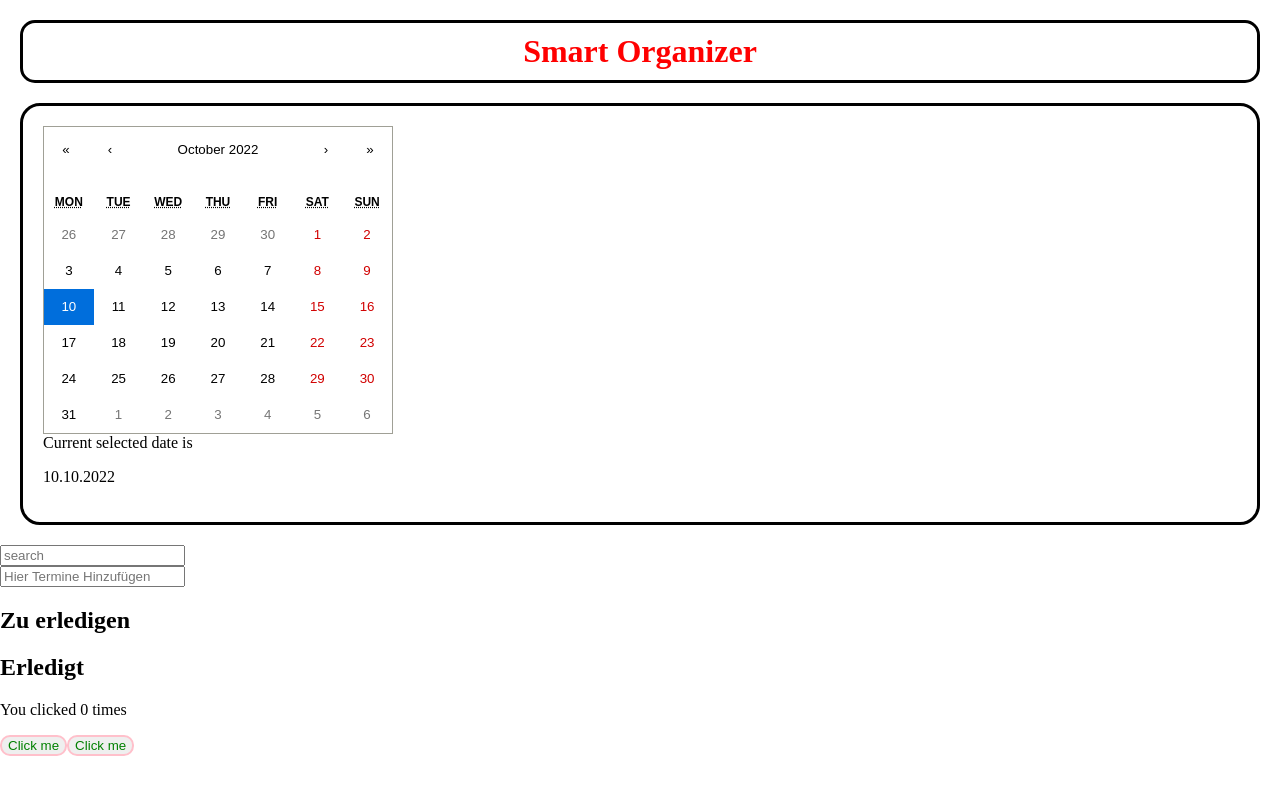
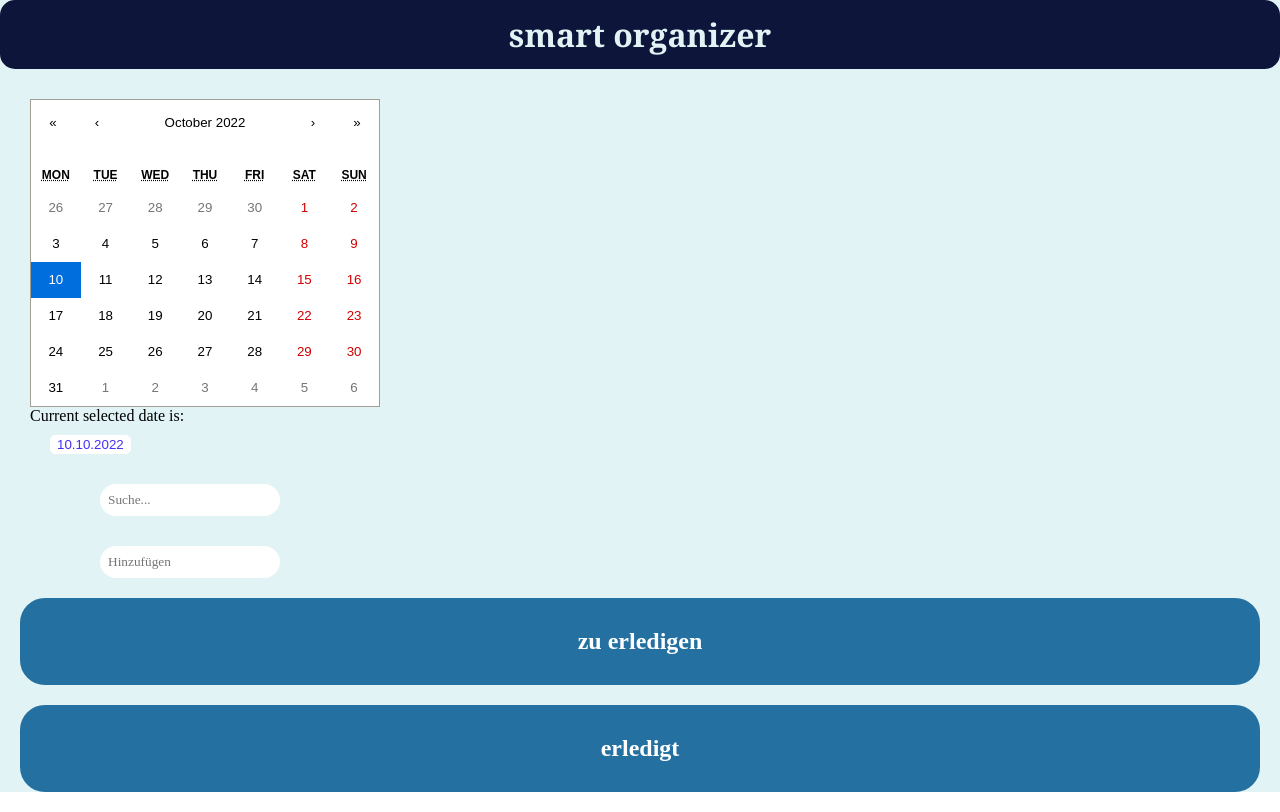
Before and after one commit to Nassir-Al/capstone-project, a Next.js app: page / in a window 1280 px wide. Built offline with nearby package versions, Linux system fonts and the light colour scheme.

Commit message:
sytling (#13)

```diff
--- a/src/components/Calendar.js
+++ b/src/components/Calendar.js
@@ -4,7 +4,10 @@ import Calendar from 'react-calendar';
 
 import 'react-calendar/dist/Calendar.css';
 
-import {CalenderContainer} from '../components/styled.components/Calender.styled';
+import {
+	CalenderContainer,
+	Calender_selected_date,
+} from '../components/styled.components/Calender.styled';
 
 export default function App() {
 	const [dateState, setDateState] = useState(new Date());
@@ -14,7 +17,10 @@ export default function App() {
 	return (
 		<CalenderContainer>
 			<Calendar value={dateState} onChange={changeDate} />
-			Current selected date is <p>{moment(dateState).format('DD.MM.YYYY')}</p>
+			Current selected date is:{' '}
+			<Calender_selected_date>
+				{moment(dateState).format('DD.MM.YYYY')}
+			</Calender_selected_date>
 		</CalenderContainer>
 	);
 }
--- a/src/components/Calender.styled.js
+++ /dev/null
@@ -1,3 +0,0 @@
-import styled from 'styled-components';
-
-export const CalenderContainer = styled.div``;
--- a/src/components/Counter.js
+++ b/src/components/Counter.js
@@ -1,14 +1,14 @@
-import {useState} from 'react';
+//import {useState} from 'react';
 
-import {Buttons} from './styled.components/Buttons.styled';
-
-export default function Example() {
-	const [count, setCount] = useState(0);
-	return (
-		<div>
-			<p>You clicked {count} times</p>
-			<Buttons onClick={() => setCount(count + 1)}>Click me</Buttons>
-			<Buttons onClick={() => setCount(count - 1)}>Click me</Buttons>
-		</div>
-	);
-}
+//import {Buttons} from './styled.components/Buttons.styled';
+//import {Card} from './styled.components/Buttons.styled';
+//export default function Example() {
+//const [count, setCount] = useState(0);
+//return (
+//<Card>
+//<p>You clicked {count} times</p>
+//<Buttons onClick={() => setCount(count + 1)}>Click me</Buttons>
+//<Buttons onClick={() => setCount(count - 1)}>Click me</Buttons>
+//</Card>
+//);
+//}
--- a/src/components/styled.components/Buttons.styled.js
+++ b/src/components/styled.components/Buttons.styled.js
@@ -1,7 +1,33 @@
 import styled from 'styled-components';
 
 export const Buttons = styled.button`
-	border: 2px solid pink;
+	margin-bottom: 50px;
+	border-radius: 5px;
+`;
+
+export const Card = styled.div`
+	margin: 20px;
+	border: 10px solid #2370a1;
+	border-radius: 25px;
+	background-color: #2370a1;
+	color: white;
+	font-family: 'Times New Roman', Times, serif;
+	text-align: center;
+`;
+export const Card_done = styled.div``;
+
+export const Todo = styled.form`
+	margin: 30px 30px;
 	border-radius: 10px;
-	color: green;
+	background-color: #c4e3f7;
 `;
+
+export const Check = styled.ul`
+	margin-right: 40px;
+	color: #0d153a;
+	font-weight: bold;
+`;
+
+export const Background = styled.div`
+	background-color: #e1f3f5;
+`;
--- a/src/components/styled.components/Calender.styled.js
+++ b/src/components/styled.components/Calender.styled.js
@@ -1,8 +1,18 @@
 import styled from 'styled-components';
 
 export const CalenderContainer = styled.div`
-	margin: 20px;
-	padding: 20px;
-	border: 3px solid black;
-	border-radius: 20px;
+	margin-top: 30px;
+	margin-left: 30px;
 `;
+
+export const Calender_selected_date = styled.button`
+	display: flex;
+	justify-content: left;
+	margin-top: 10px;
+	margin-bottom: 30px;
+	margin-left: 20px;
+	border: 1px solid white;
+	border-radius: 5px;
+	background-color: white;
+	color: #472ff7;
+`;
--- /dev/null
+++ b/src/components/styled.components/Input.styled.js
@@ -0,0 +1,21 @@
+import styled from 'styled-components';
+
+export const Input = styled.input`
+	margin-bottom: 20px;
+	margin-left: 100px;
+	padding: 5px;
+	border: 3px solid white;
+	border-radius: 20px;
+	color: #2d6cde;
+	font-family: cursive;
+`;
+
+export const Input_done = styled.input`
+	margin-top: 10px;
+	margin-left: 100px;
+	padding: 5px;
+	border: 3px solid white;
+	border-radius: 20px;
+	color: #2d6cde;
+	font-family: cursive;
+`;
--- a/src/components/styled.components/headline1.styled.js
+++ b/src/components/styled.components/headline1.styled.js
@@ -3,9 +3,11 @@ import styled from 'styled-components';
 export const Headline = styled.h1`
 	display: flex;
 	justify-content: center;
-	margin: 20px;
+	margin: 0;
 	padding: 10px;
-	border: 3px solid black;
+	border: 3px solid #0d153a;
 	border-radius: 15px;
-	color: red;
+	background-color: #0d153a;
+	color: #e1f3f5;
+	font-family: Georgia, serif;
 `;
--- a/src/components/toList.js
+++ b/src/components/toList.js
@@ -1,8 +1,8 @@
+import {Card} from './styled.components/Buttons.styled';
 import TodoItem from './todoitem';
-
 const TodoList = ({list, title, onDeleteTodo, onToggleTodo}) => {
 	return (
-		<div className="TodoListContainer">
+		<Card>
 			<h2>{title}</h2>
 
 			{list.map(todo => (
@@ -15,7 +15,7 @@ const TodoList = ({list, title, onDeleteTodo, onToggleTodo}) => {
 					onToggleTodo={onToggleTodo}
 				/>
 			))}
-		</div>
+		</Card>
 	);
 };
 export default TodoList;
--- a/src/components/todoitem.js
+++ b/src/components/todoitem.js
@@ -1,17 +1,17 @@
-import {Buttons} from '../components/styled.components/Buttons.styled';
+import {Buttons, Todo, Check} from './styled.components/Buttons.styled';
 
 const TodoItem = ({id, done, title, onToggleTodo, onDeleteTodo}) => {
 	return (
 		<div>
-			<form className="TodoItem">
+			<Todo>
 				<input checked={done} onChange={() => onToggleTodo(id)} type="checkbox" />
-				<ul>
-					<li>{title}</li>
-				</ul>
+				<Check>
+					<p>{title}</p>
+				</Check>
 				<Buttons type="button" onClick={() => onDeleteTodo(id)}>
-					Löschen
+					Delete
 				</Buttons>
-			</form>
+			</Todo>
 		</div>
 	);
 };
--- a/src/pages/index.js
+++ b/src/pages/index.js
@@ -2,8 +2,9 @@ import {useState} from 'react';
 import {v4 as uuid} from 'uuid';
 
 import Calendar from '../components/Calendar';
-import Counter from '../components/Counter';
+import {Background} from '../components/styled.components/Buttons.styled';
 import {Headline} from '../components/styled.components/headline1.styled';
+import {Input, Input_done} from '../components/styled.components/Input.styled';
 import TodoList from '../components/toList.js';
 import useStore from '../components/useStore';
 export default function Home() {
@@ -23,7 +24,6 @@ export default function Home() {
 		}
 	};
 
-	// Abhacken von Todos
 	const toggleTodo = id => {
 		setTodos(
 			todos.map(todo => {
@@ -41,26 +41,21 @@ export default function Home() {
 		todo.title.toLowerCase().includes(searchQuery.toLowerCase())
 	);
 
-	// Suche von Todos
 	return (
-		<>
-			<Headline>Smart Organizer</Headline>
+		<Background>
+			<Headline>smart organizer</Headline>
 
 			<Calendar></Calendar>
 			<form>
-				<input
+				<Input
 					onChange={event => setSearchQuery(event.target.value)}
 					type="text"
-					placeholder="search"
+					placeholder="Suche..."
 				/>
 			</form>
 
 			<div>
-				<input
-					onKeyDown={handleAddtodo}
-					type="text"
-					placeholder="Hier Termine Hinzufügen"
-				/>
+				<Input_done onKeyDown={handleAddtodo} type="text" placeholder="Hinzufügen" />
 			</div>
 
 			{searchQuery ? (
@@ -72,23 +67,19 @@ export default function Home() {
 			) : (
 				<>
 					<TodoList
-						title="Zu erledigen"
+						title="zu erledigen"
 						list={activeTodos}
 						onDeleteTodo={handleDeleteTodo}
 						onToggleTodo={toggleTodo}
 					/>
 					<TodoList
-						title="Erledigt"
+						title="erledigt"
 						list={doneTodos}
 						onDeleteTodo={handleDeleteTodo}
 						onToggleTodo={toggleTodo}
 					/>
 				</>
 			)}
-
-			<div>
-				<Counter />
-			</div>
-		</>
+		</Background>
 	);
 }
```
Also changed, not shown: src/components/Buttons.styled.js (deleted, +0 -7 lines).
